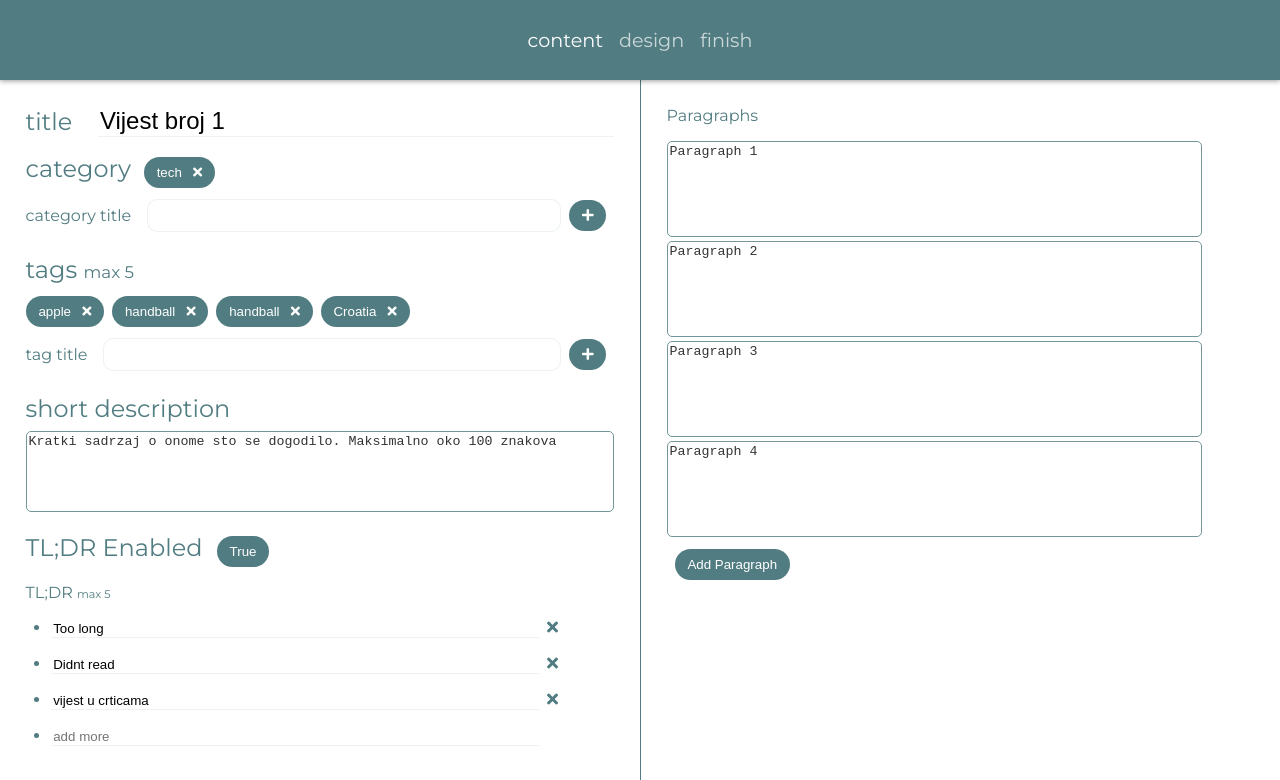
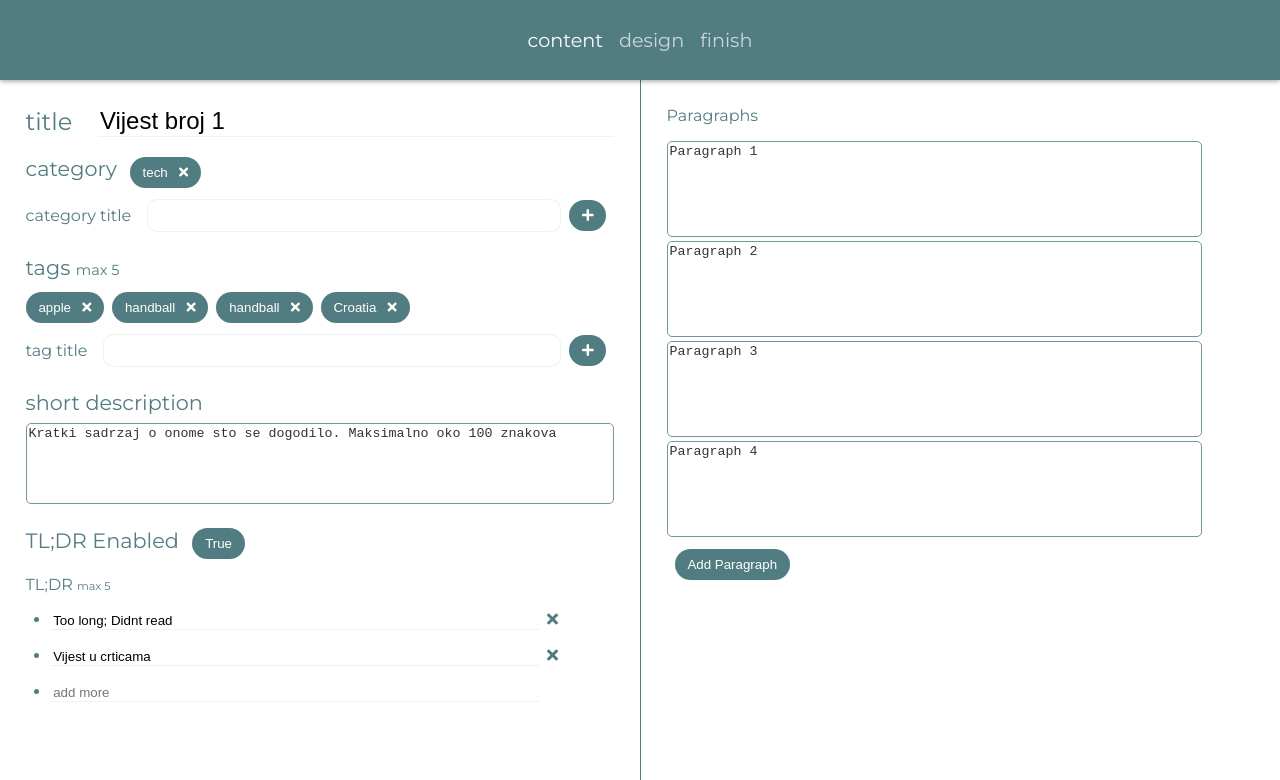
Before and after one commit to nven1/newsMaster7000, an Angular app: page /content in a window 1280 px wide. Both pictures are taken after a click on the button "False". Shown: the top 780 px of the page. Built offline with nearby package versions, Linux system fonts and the light colour scheme.

Commit message:
updates and fixes

```diff
--- a/src/app/_data/article.ts
+++ b/src/app/_data/article.ts
@@ -6,7 +6,7 @@ export class Article {
         private category:Array<string>,
 
         private shortDescription:string,
-        private tldr:Array<string>,
+        private tldr:Array<object>,
         private paragraphs:Array<object>,
 
         private thumbnail:string,
--- a/src/app/_data/data.service.ts
+++ b/src/app/_data/data.service.ts
@@ -18,7 +18,7 @@ export class DataService {
       'Vijest broj 1',
       [this.categories[0]],
       'Kratki sadrzaj o onome sto se dogodilo. Maksimalno oko 100 znakova',
-      ['Too long', 'Didnt read', 'vijest u crticama'],
+      [{value:'Too long; Didnt read'}, {value:'Vijest u crticama'}],
       [{value:'Paragraph 1'}, {value:'Paragraph 2'}, {value:'Paragraph 3'}, {value:'Paragraph 4'}],
       'itsAThumbnail.jpg',
       ['1.jpg', '2.jpg'],
@@ -33,7 +33,7 @@ export class DataService {
     'a placeholder article',
     [this.categories[0]],
     'this article is a placeholder article',
-    ['tldr1', 'tldr2', 'tldr3', 'tldr4', 'tldr5'],
+    [{value:'Too long; Didnt read'}, {value:'Vijest u crticama'}],
     [{value:'Paragraph 1'}, {value:'Paragraph 2'}, {value:'Paragraph 3'}, {value:'Paragraph 4'}],
     'placeholder.jpg',
     ['placeholder1.jpg', 'placeholder2.jpg'],
--- a/src/app/content/content.component.html
+++ b/src/app/content/content.component.html
@@ -25,7 +25,7 @@
                   <div>
                       <button class="button1" *ngFor="let tag of selectedArticle.tags; index as i" (click)="removeTag(i)">{{tag}} &nbsp; <i class="fas fa-times"></i> </button>
 
-                  </div>
+
                   <ng-container *ngIf = "selectedArticle.tags.length < 5">
                       <div class="addTag">
 
@@ -34,7 +34,8 @@
                         <button class="button2" (click)="addTag(tagInput)"> <i class="fas fa-plus"></i> </button>
                       </div>
 
-                  </ng-container>
+				  </ng-container>
+				</div>
 
 
               </span>
@@ -53,7 +54,7 @@
                   <span>TL;DR <span>max 5</span></span>
                   <ul>
                       <li *ngFor="let tldr of selectedArticle.tldr; index as i">
-                          <input  [(ngModel)]='selectedArticle.tldr[i]'>
+                          <input  [(ngModel)]='selectedArticle.tldr[i].value'>
                           <span class="" (click)="removeTLDR(i)"><i class="fas fa-times"></i> </span>
                       </li>
                       <li *ngIf = "selectedArticle.tldr.length < 5">
--- a/src/app/content/content.component.scss
+++ b/src/app/content/content.component.scss
@@ -10,8 +10,9 @@
     color: var(--mg);
 }
 .meta {
-    margin: 2vw 2vw 2vw 2vw;
+    padding: 2vw 2vw 2vw 2vw;
     grid-area: 1/1;
+    overflow: auto;
 }
 .content {
     padding: 2vw 2vw 2vw 2vw;
@@ -183,5 +184,5 @@
 /* UI KITS */
 
 .title {
-    font-size: 1.5em;
+    font-size: 1.3em;
 }
--- a/src/app/content/content.component.ts
+++ b/src/app/content/content.component.ts
@@ -58,7 +58,7 @@ export class ContentComponent implements OnInit {
   }
 
   addTLDR(event) {
-    this.selectedArticle.tldr.push(event.target.value);
+    this.selectedArticle.tldr.push({value:event.target.value});
     event.target.value = '';
   }
   removeTLDR(i) {
--- a/src/app/design/design.component.ts
+++ b/src/app/design/design.component.ts
@@ -55,10 +55,17 @@ export class DesignComponent {
   }
 
   insertDivUpdate(event) {
-    this.insertDiv = event;
-    if (this.detailMode == this.detailModes[2]) {
-      this.elementStyle(this.insertDiv);
+    console.log(event);
+    if (event == this.insertDiv) {
+      this.insertDiv = null;
     }
+    else {
+      this.insertDiv = event;
+      if (this.detailMode == this.detailModes[2]) {
+        this.elementStyle(this.insertDiv);
+      }
+    }
+
   }
   elementDelete(el) {
     for (let i=0; i<this.wcs.Presets[0].divs.length; i++) {
--- a/src/app/webpage/webpage.component.html
+++ b/src/app/webpage/webpage.component.html
@@ -69,7 +69,7 @@
 
           <ng-container *ngIf="div.class == 'tldr'">
             <ul>
-              <li *ngFor="let tldr of articles[div.class]"> {{tldr}} </li>
+              <li *ngFor="let tldr of articles[div.class]"> {{tldr.value}} </li>
             </ul>
           </ng-container>
 
--- a/src/app/webpage/webpage.component.ts
+++ b/src/app/webpage/webpage.component.ts
@@ -174,7 +174,8 @@ export class WebpageComponent implements OnInit, OnChanges {
           'padding':'0vh',
           'font-size':'16px',
           'border-radius':'0px',
-          'text-align':'left'
+          'text-align':'left',
+          'overflow':'auto'
         },
         height: this.height,
         width: this.width
@@ -191,9 +192,16 @@ export class WebpageComponent implements OnInit, OnChanges {
   divClick(div) {
     this.insertDivUpdate.emit(div.id);
   }
+
+  doubleDivClick(event) {
+    console.log(event);
+  }
+
   tileClick() {
     this.insertDivUpdate.emit(null);
+    console.log(event);
   }
+
   setClass(div) {
     let i;
     (div.id=='meta' && div.height<=2) ? i = 'flexMeta' : i = 'gridMeta';
```
